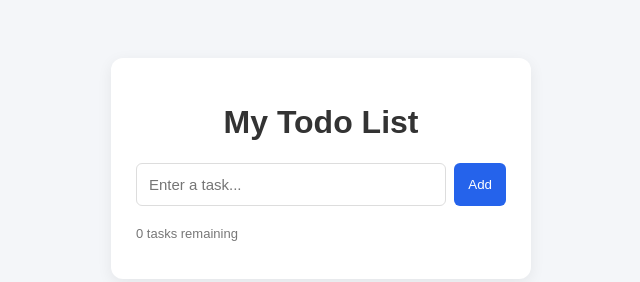
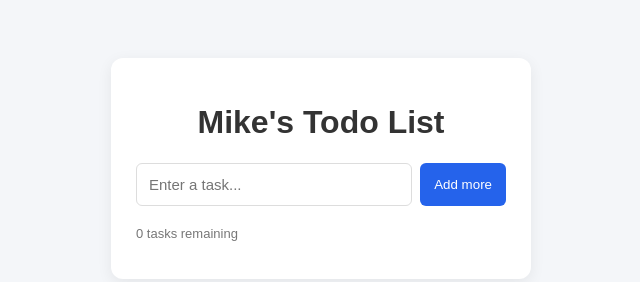
Before and after one commit to lachom471-hub/TODOAPP, a plain HTML site: page index.html in a window 1280 px wide. Shown: the whole page, without its empty margins (319-959 px from the left). Drawn offline with Linux system fonts and the light colour scheme.

Commit message:
- changed to mike's, button now says add more

```diff
--- a/index.html
+++ b/index.html
@@ -97,7 +97,7 @@
 
 <body>
   <div class="todo-container">
-    <h1>My Todo List</h1>
+    <h1>Mike's Todo List</h1>
 
     <div class="input-group">
       <input
@@ -106,7 +106,7 @@
         placeholder="Enter a task..."
       >
       <button class="add-btn" onclick="addTask()">
-        Add
+        Add more
       </button>
     </div>
 
```
